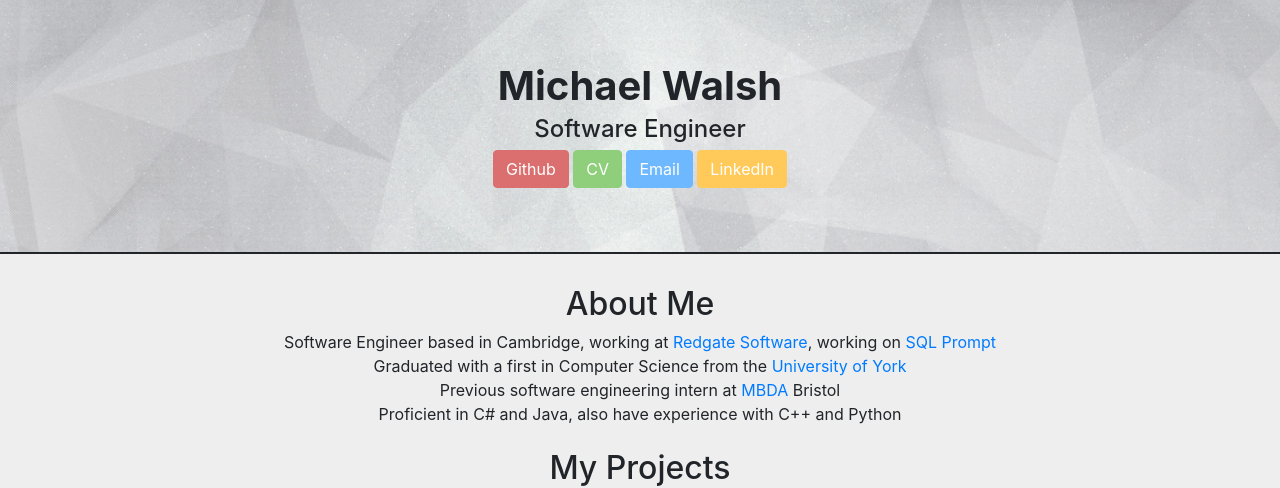
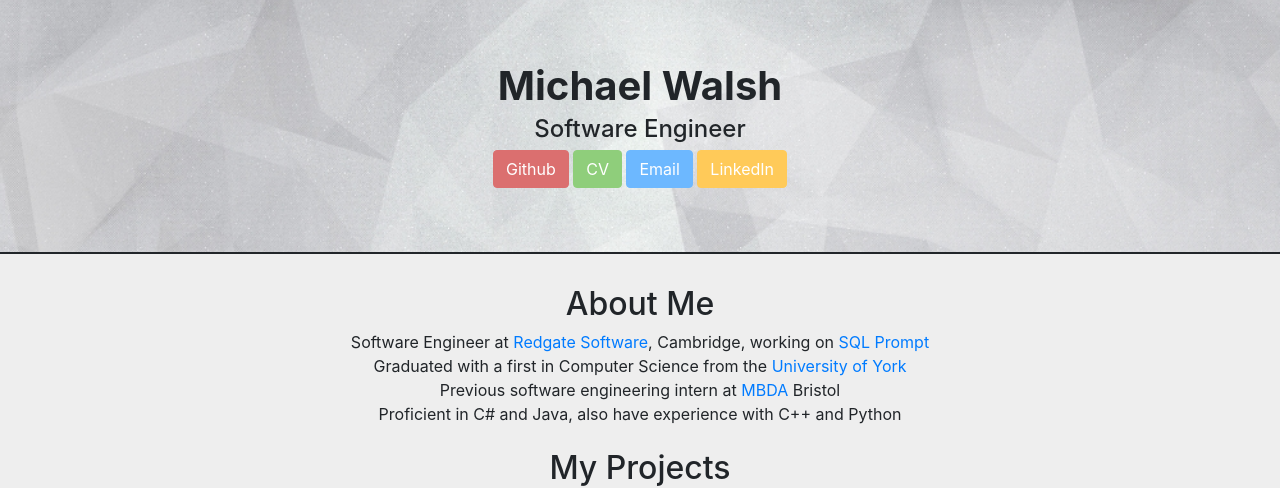
Before and after one commit to Mikeywalsh/mikeywalsh.github.io, a plain HTML site: page index.html in a window 1280 px wide. Shown: the top 488 px of the page. Drawn offline with Linux system fonts and the light colour scheme.

Commit message:
Update index.html

```diff
--- a/index.html
+++ b/index.html
@@ -21,7 +21,7 @@
     <div class="text-center bio">
         <h2>About Me</h2>
         <p>
-            Software Engineer based in Cambridge, working at <a href="https://www.red-gate.com/">Redgate Software</a>, working on <a href="https://www.red-gate.com/products/sql-development/sql-prompt/index">SQL Prompt</a><br />
+            Software Engineer at <a href="https://www.red-gate.com/">Redgate Software</a>, Cambridge, working on <a href="https://www.red-gate.com/products/sql-development/sql-prompt/index">SQL Prompt</a><br />
             Graduated with a first in Computer Science from the <a href="https://www.york.ac.uk/">University of York</a><br />
             Previous software engineering intern at <a href="http://www.mbda-systems.com/">MBDA</a> Bristol<br />
             Proficient in C# and Java, also have experience with C++ and Python<br />
```
